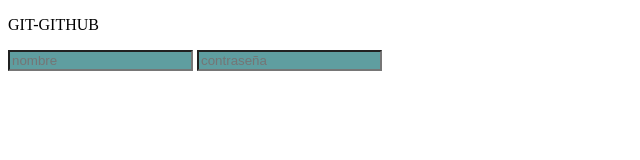
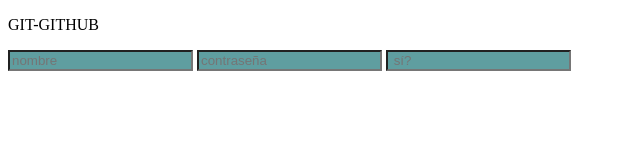
Before and after one commit to karamazov93/git-github, a plain HTML site: page index.html in a window 1280 px wide. Shown: the whole page, without its empty margins (0-640 px from the left). Drawn offline with Linux system fonts and the light colour scheme.

Commit message:
se agregó otro archivo

```diff
--- a/index.html
+++ b/index.html
@@ -12,6 +12,7 @@
 <form action="">
 <input type="text" placeholder="nombre">
 <input type="text" placeholder="contraseña">
+<input type="la tenes adentro" placeholder=" sí?">
 
 
 
```
